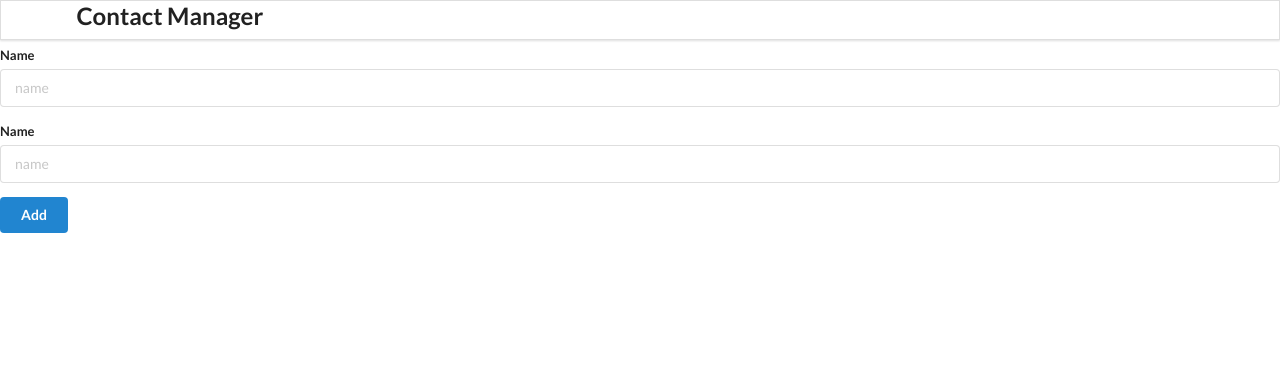
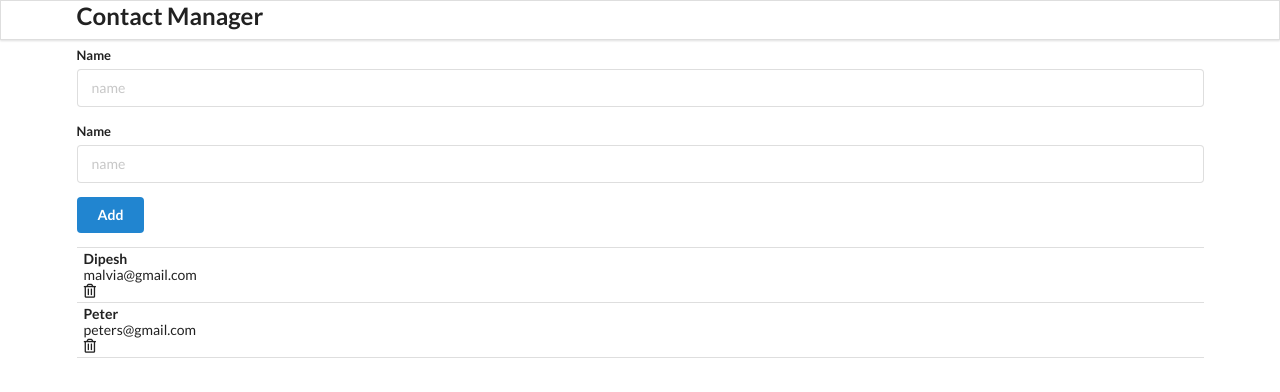
Before and after one commit to fangye66/Contact-app, a React (Create React App) app: page / in a window 1280 px wide. Shown: the top 392 px of the page. Built offline with nearby package versions, Linux system fonts and the light colour scheme.

Commit message:
render list in react and access props

```diff
--- a/src/components/App.js
+++ b/src/components/App.js
@@ -5,12 +5,28 @@
 import ContactList from "./ContactList";
 
 function App() {
+
+  const contacts= [
+    {
+      id:"1",
+      name:"Dipesh",
+      email: "malvia@gmail.com",
+
+    },
+    {
+      id:"2",
+      name:"Peter",
+      email: "peters@gmail.com",
+
+    }
+
+  ];
   return (
 
-    <div>
+    <div className="ui container">
       <Header />
       <AddContact />
-     {/* <ContactList /> */}
+      <ContactList contacts={contacts}/>
     </div>
 
 
--- a/src/components/ContactList.js
+++ b/src/components/ContactList.js
@@ -0,0 +1,21 @@
+import react from 'react';
+
+const ContactList = (props) => {
+    console.log(props);
+
+    const renderContactList = props.contacts.map((contact) => {
+        return(
+            <div className="item">
+              <div className="content">
+                <div className="header">{contact.name}</div>
+                <div>{contact.email}</div>
+              </div>
+              <i className="trash alternate outline icon"></i>
+            </div>
+        );
+
+     });
+ return  <div className="ui celled list">{renderContactList} </div>
+};
+
+export default ContactList;
```
